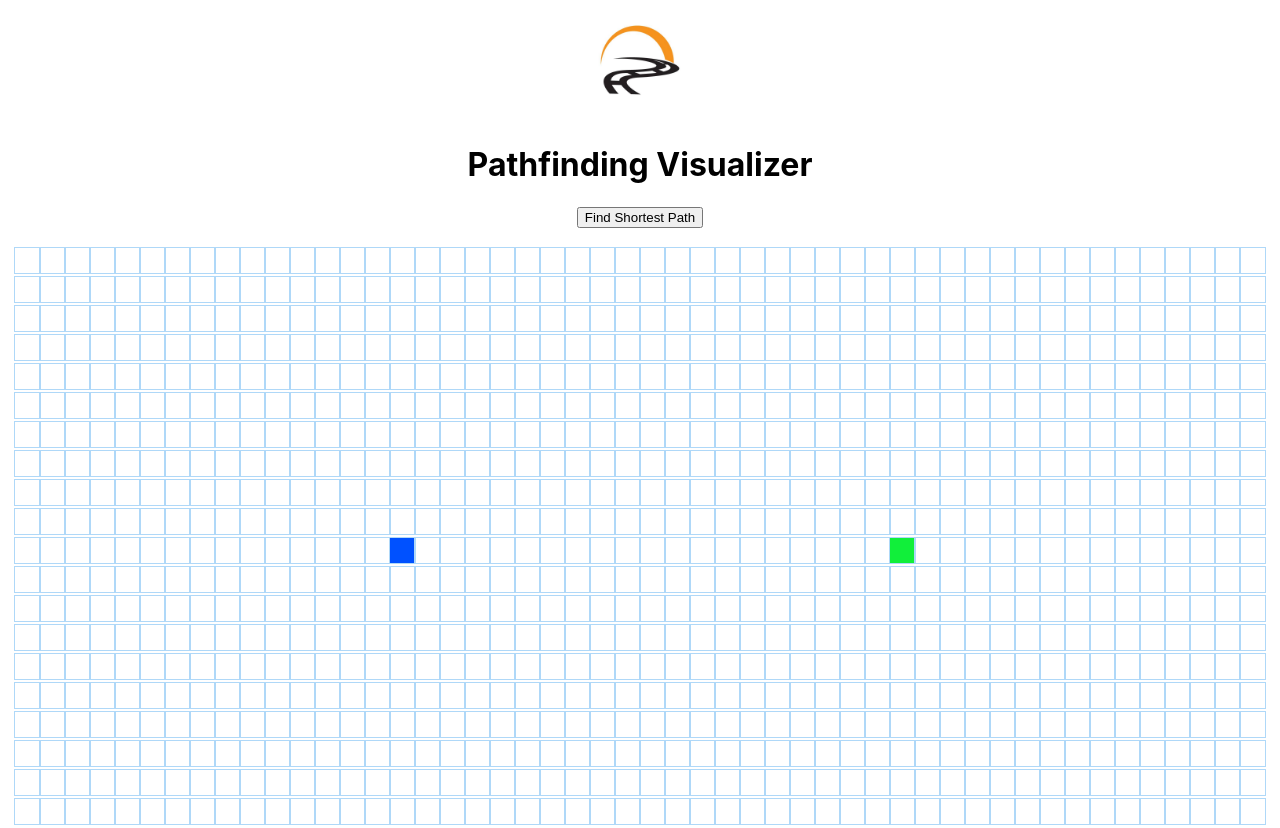
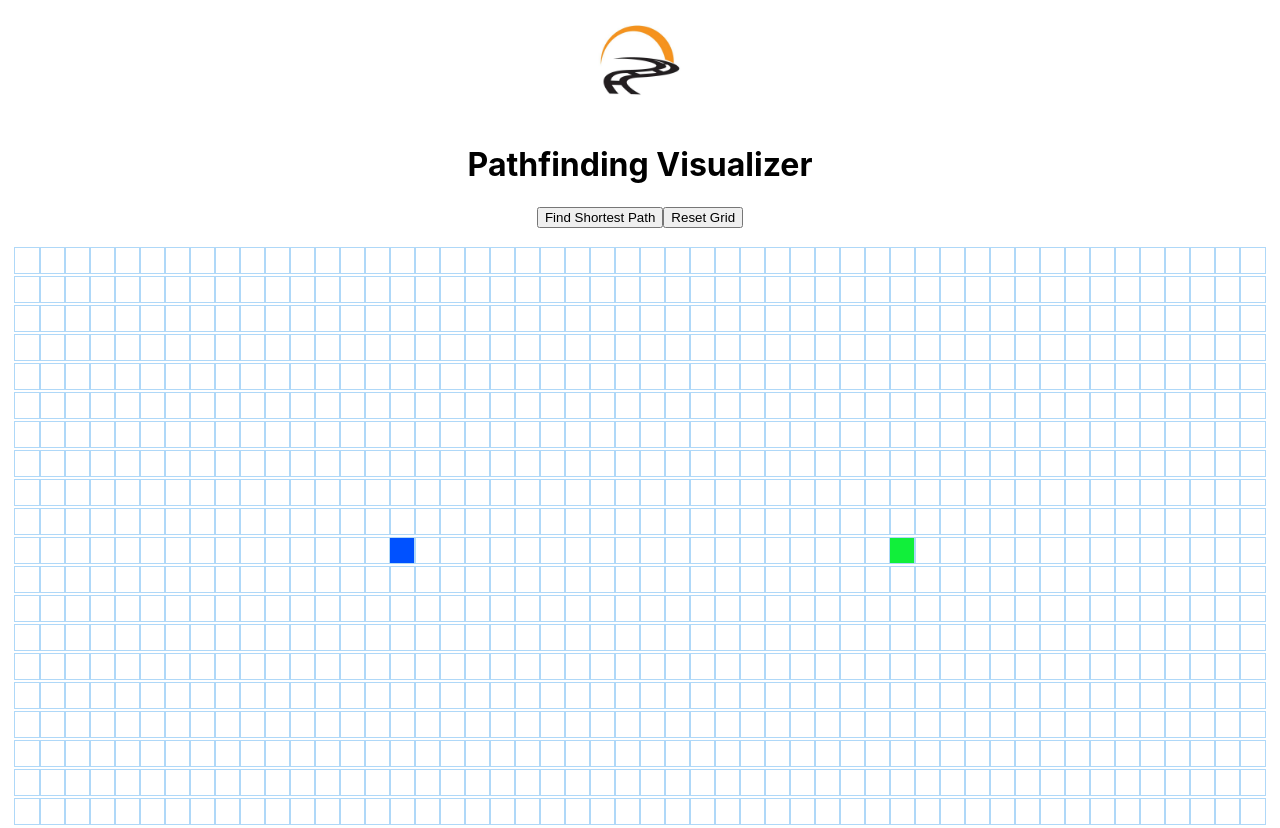
Before and after one commit to Ishaandeep/Shortest-Path-Finder, a React (Create React App) app: page / in a window 1280 px wide. Built offline with nearby package versions, Linux system fonts and the light colour scheme.

Commit message:
added reset grid

```diff
--- a/src/PathfindingVisualizer/PathfindingVisualizer.jsx
+++ b/src/PathfindingVisualizer/PathfindingVisualizer.jsx
@@ -70,6 +70,16 @@ const PathfindingVisualizer = () => {
     animateDijkstra(visitedNodesInOrder, nodesInShortestPathOrder);
   };
 
+  const resetGrid = () => {
+    const newGrid = getInitialGrid();
+    for (let row = 0; row < grid.length; row++) {
+      for (let col = 0; col < grid[0].length; col++) {
+        document.getElementById(`node-${row}-${col}`).className = "node";
+      }
+    }
+    setGrid(newGrid);
+  };
+
   return (
     <>
       <div className="header">
@@ -77,6 +87,7 @@ const PathfindingVisualizer = () => {
         <h1>Pathfinding Visualizer</h1>
       </div>
       <button onClick={visualizeDijkstra}>Find Shortest Path</button>
+      <button onClick={resetGrid}>Reset Grid</button>
       <div className="grid">
         {grid.map((row, rowIdx) => {
           return (
```
